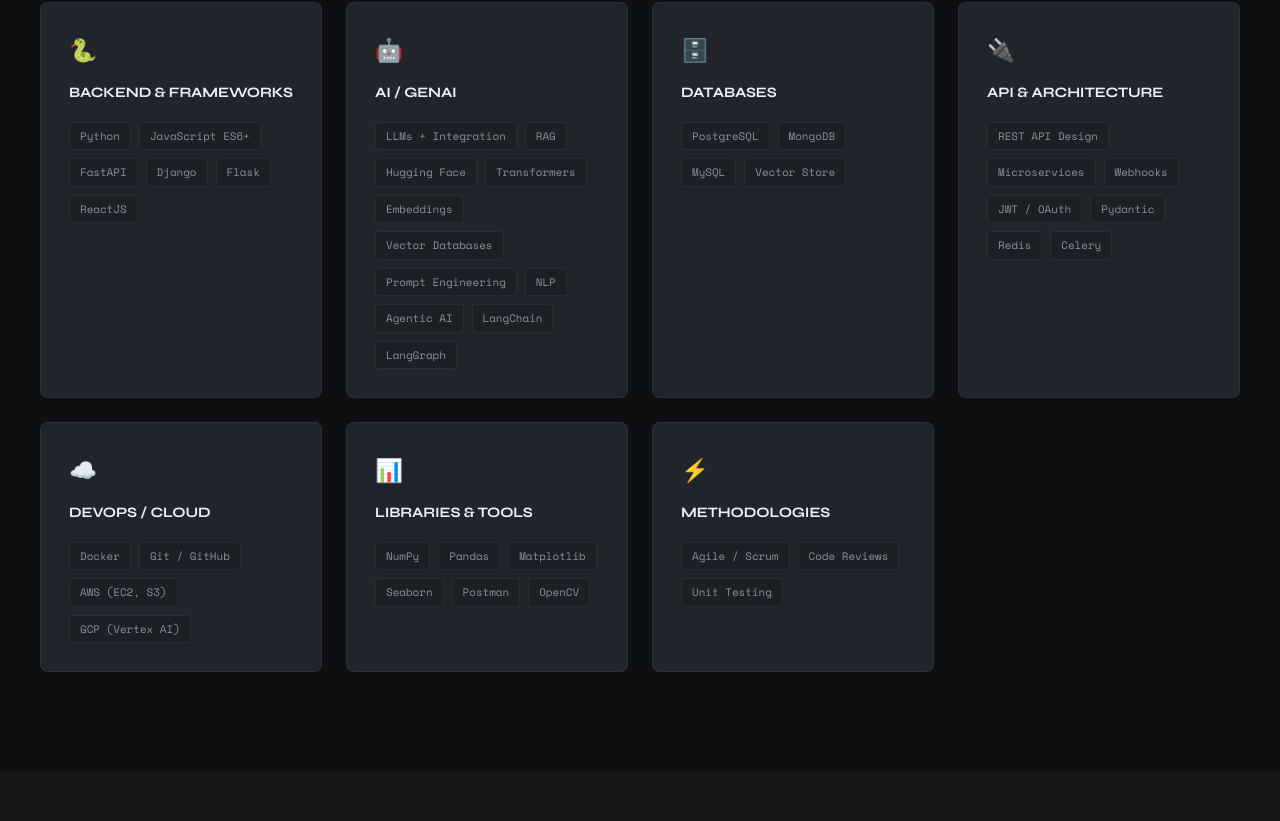
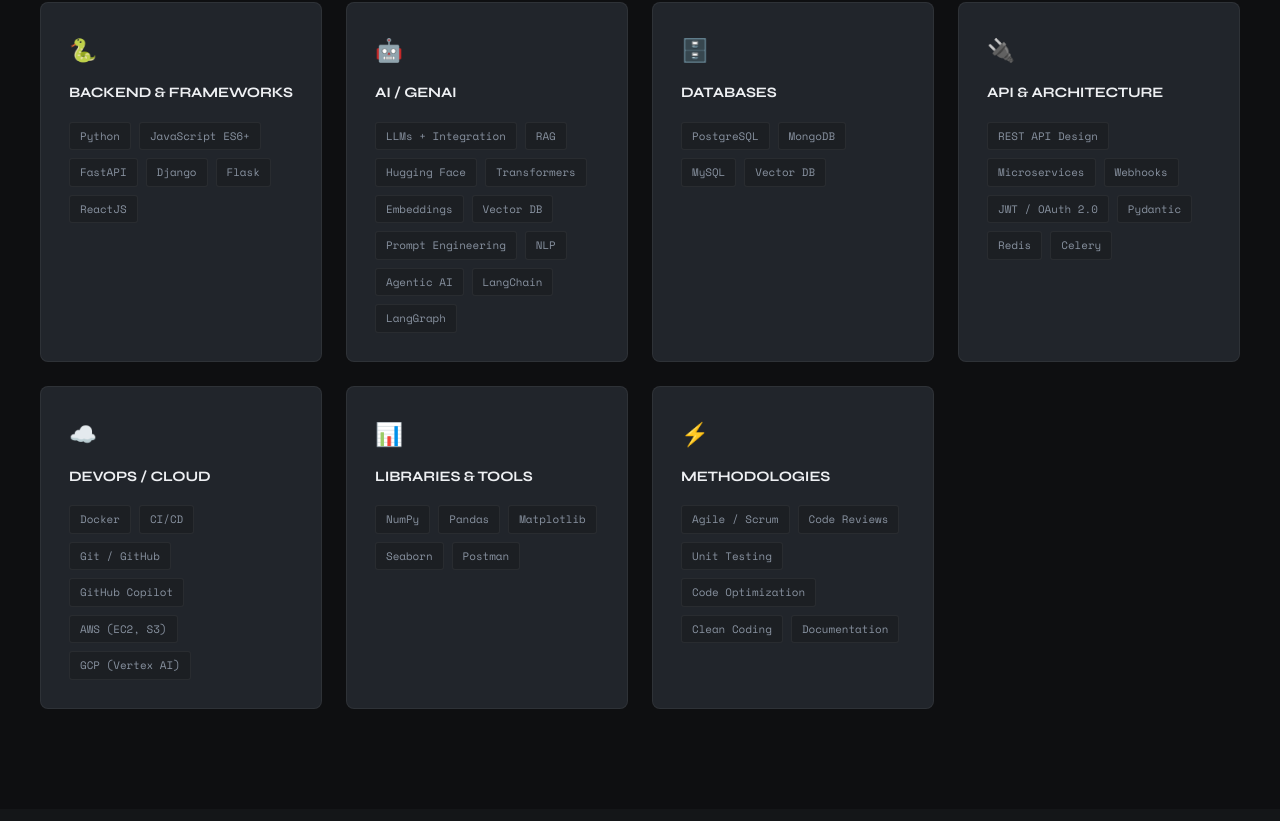
Before and after one commit to ROSHAN-KHANDAGALE/Personal-Portfolio, a React (Create React App) app: page / in a window 1280 px wide. Shown: the part 1939-2760 px from the top of the page. Built offline with nearby package versions, Linux system fonts and the light colour scheme; no server answers.

Commit message:
Updated Skills section

```diff
--- a/src/data/index.js
+++ b/src/data/index.js
@@ -29,7 +29,7 @@
       "Hugging Face",
       "Transformers",
       "Embeddings",
-      "Vector Databases",
+      "Vector DB",
       "Prompt Engineering",
       "NLP",
       "Agentic AI",
@@ -40,7 +40,7 @@
   {
     icon: "🗄️",
     title: "Databases",
-    tags: ["PostgreSQL", "MongoDB", "MySQL", "Vector Store"],
+    tags: ["PostgreSQL", "MongoDB", "MySQL", "Vector DB"],
   },
   {
     icon: "🔌",
@@ -49,7 +49,7 @@
       "REST API Design",
       "Microservices",
       "Webhooks",
-      "JWT / OAuth",
+      "JWT / OAuth 2.0",
       "Pydantic",
       "Redis",
       "Celery",
@@ -58,17 +58,17 @@
   {
     icon: "☁️",
     title: "DevOps / Cloud",
-    tags: ["Docker", "Git / GitHub", "AWS (EC2, S3)", "GCP (Vertex AI)"],
+    tags: ["Docker", "CI/CD", "Git / GitHub", "GitHub Copilot", "AWS (EC2, S3)", "GCP (Vertex AI)"],
   },
   {
     icon: "📊",
     title: "Libraries & Tools",
-    tags: ["NumPy", "Pandas", "Matplotlib", "Seaborn", "Postman", "OpenCV"],
+    tags: ["NumPy", "Pandas", "Matplotlib", "Seaborn", "Postman"],
   },
   {
     icon: "⚡",
     title: "Methodologies",
-    tags: ["Agile / Scrum", "Code Reviews", "Unit Testing"],
+    tags: ["Agile / Scrum", "Code Reviews", "Unit Testing", "Code Optimization", "Clean Coding", "Documentation"],
   },
 ];
 
@@ -89,6 +89,7 @@
       "Pydantic",
       "Redis",
       "Celery",
+      "Docker",
     ],
     github: "https://github.com/ROSHAN-KHANDAGALE/Pull-Request-Review-Pilot",
   },
```
